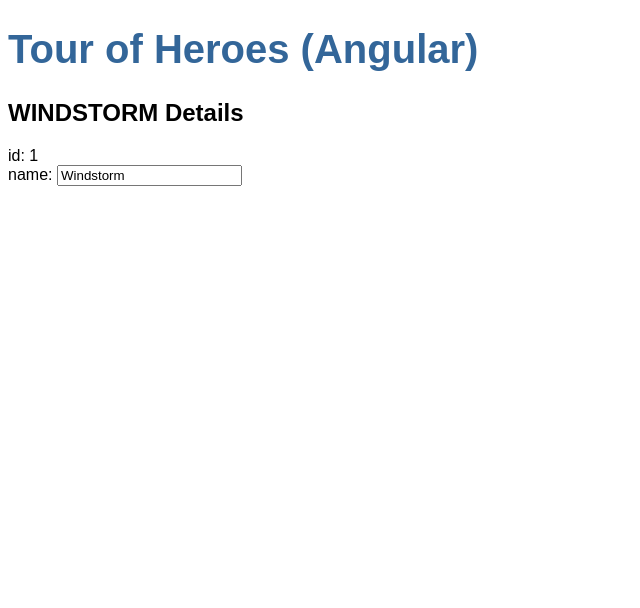
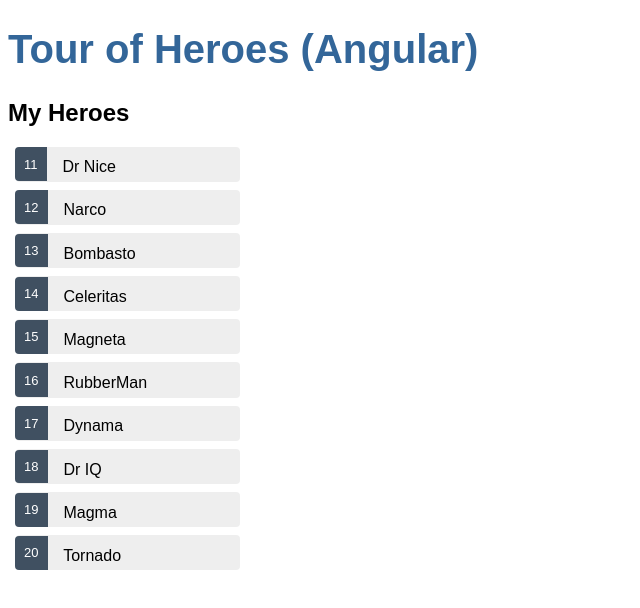
Before and after one commit to myroslav-bakuta/angular-tour-of-heroes, an Angular app: page / in a window 1280 px wide. Shown: the top 608 px of the page, without its empty margins (0-640 px from the left). Built offline with nearby package versions, Linux system fonts and the light colour scheme.

Commit message:
Display a List

```diff
--- a/src/app/heroes/heroes.component.html
+++ b/src/app/heroes/heroes.component.html
@@ -1,7 +1,16 @@
-<h2>{{hero.name | uppercase}} Details</h2>
-<div><span>id: </span>{{hero.id}}</div>
-<div>
-  <label>name:
-    <input [(ngModel)]="hero.name" placeholder="name">
-  </label>
-</div>
+  <h2>My Heroes</h2>
+  <ul class="heroes">
+    <li *ngFor="let hero of heroes" (click)="onSelect(hero)" [class.selected]="hero === selectedHero">
+      <span class="badge">{{hero.id}}</span> {{hero.name}}
+    </li>
+  </ul>
+
+  <div *ngIf="selectedHero">
+  <h2>{{selectedHero.name | uppercase}} Details</h2>
+  <div><span>id: </span>{{selectedHero.id}}</div>
+  <div>
+    <label>name:
+      <input [(ngModel)]="selectedHero.name" placeholder="name">
+    </label>
+  </div>
+  </div>
--- a/src/app/heroes/heroes.component.scss
+++ b/src/app/heroes/heroes.component.scss
@@ -0,0 +1,48 @@
+.heroes {
+  margin: 0 0 2em 0;
+  list-style-type: none;
+  padding: 0;
+  width: 15em;
+
+  li {
+    cursor: pointer;
+    position: relative;
+    left: 0;
+    background-color: #EEE;
+    margin: .5em;
+    padding: .3em 0;
+    height: 1.6em;
+    border-radius: 4px;
+
+    &:hover {
+      color: #607D8B;
+      background-color: #DDD;
+      left: .1em;
+    }
+
+    &.selected {
+      background-color: #CFD8DC;
+      color: white;
+
+      &:hover {
+        background-color: #BBD8DC;
+        color: white;
+      }
+    }
+  }
+}
+
+.heroes .badge {
+  display: inline-block;
+  font-size: small;
+  color: white;
+  padding: 0.8em 0.7em 0 0.7em;
+  background-color:#405061;
+  line-height: 1em;
+  position: relative;
+  left: -1px;
+  top: -4px;
+  height: 1.8em;
+  margin-right: .8em;
+  border-radius: 4px 0 0 4px;
+}
--- a/src/app/heroes/heroes.component.ts
+++ b/src/app/heroes/heroes.component.ts
@@ -1,4 +1,6 @@
 import { Component, OnInit } from '@angular/core';
+import {HEROES} from "../mock-heroes";
+import {Hero} from "../hero";
 
 @Component({
   selector: 'app-heroes',
@@ -7,14 +9,15 @@
 })
 export class HeroesComponent implements OnInit {
 
-  hero: Hero = {
-  id: 1,
-  name: 'Windstorm'
-  }
+  heroes = HEROES;
+  selectedHero: Hero;
 
   constructor() { }
 
   ngOnInit(): void {
   }
 
+  onSelect(hero: Hero): void {
+    this.selectedHero = hero;
+  }
 }
--- /dev/null
+++ b/src/app/mock-heroes.ts
@@ -0,0 +1,14 @@
+import { Hero } from "./hero";
+
+export const HEROES: Hero[] = [
+  { id: 11, name: 'Dr Nice' },
+  { id: 12, name: 'Narco' },
+  { id: 13, name: 'Bombasto' },
+  { id: 14, name: 'Celeritas' },
+  { id: 15, name: 'Magneta' },
+  { id: 16, name: 'RubberMan' },
+  { id: 17, name: 'Dynama' },
+  { id: 18, name: 'Dr IQ' },
+  { id: 19, name: 'Magma' },
+  { id: 20, name: 'Tornado' }
+];
```
